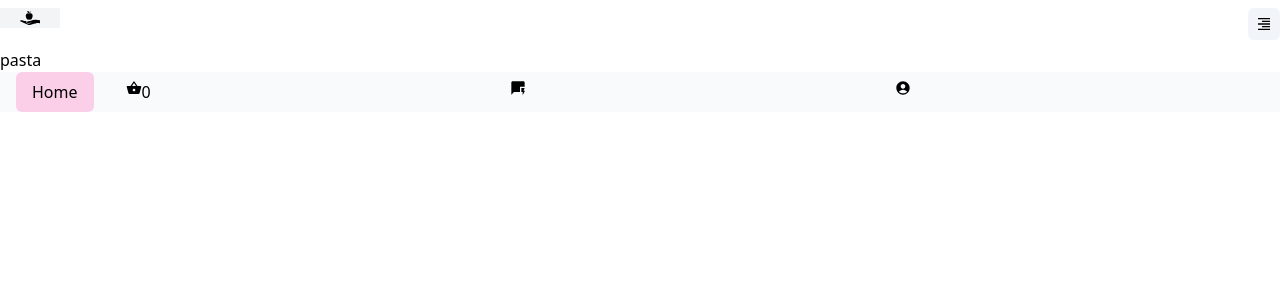
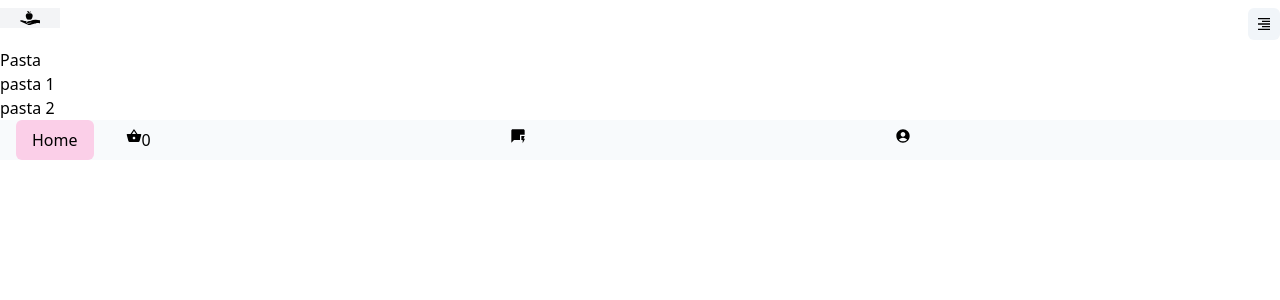
Before and after one commit to dornescum/tailwind-CateringMenu, a Next.js app: page /pasta in a window 1280 px wide. Shown: the top 300 px of the page. Built offline with nearby package versions, Linux system fonts and the light colour scheme; a web font is replaced by a local one.

Commit message:
objecxt products error

```diff
--- a/data/products.json
+++ b/data/products.json
@@ -79,6 +79,22 @@
       "subtitle": "testing subtitle",
       "img": "/assets/p3.jpg",
       "link": "drinks"
+    },
+    {
+      "id": "pasta-1",
+      "title": "pasta 1",
+      "description": "This is a pasta",
+      "subtitle": "testing subtitle",
+      "img": "/assets/p3.jpg",
+      "link": "pasta"
+    },
+    {
+      "id": "pasta-2",
+      "title": "pasta 2",
+      "description": "This is a pasta ",
+      "subtitle": "testing subtitle",
+      "img": "/assets/p3.jpg",
+      "link": "pasta"
     }
   ],
   "salads": [
--- a/pages/api/products/[id].js
+++ b/pages/api/products/[id].js
@@ -4,7 +4,7 @@ import data from '../../../data/products.json'
 
 export default function handler({ query: { id } }, res) {
 	// console.log(data);
-	const filtered = data.salads.filter((item) => item.id === id)
+	const filtered = data.products.filter((item) => item.id === id)
 	if (filtered.length > 0) {
 		res.status(200).json(filtered[0])
 	} else {
--- /dev/null
+++ b/pages/pasta/[id].js
@@ -0,0 +1,46 @@
+import React, {useState} from 'react';
+import {server} from "../../config";
+
+const PastaId = ({pasta}) => {
+	// console.log(pasta);
+	const [data, setData]=useState(pasta);
+	// console.log(data);
+	if (!pasta) return null;
+	return (
+		<div>
+			{!data && <p>no pasta</p>}
+			{data && <p>{pasta.title}</p>}
+			{/*<p>{pasta?.id}</p>*/}
+			{/*<p>{pasta?.title}</p>*/}
+			{/*<p>{pasta?.description}</p>*/}
+			{/*<p>{pasta?.price}</p>*/}
+		</div>
+	);
+};
+
+	export default PastaId;
+export const getStaticProps = async (context) => {
+	const id = context.params.id;
+	const res = await fetch(`${server}/api/products/${id}`);
+	const pasta = await res.json();
+	// console.log(pasta);
+	return {
+		props: {
+			pasta,
+		},
+	};
+};
+export const getStaticPaths = async () => {
+	// fixme error object
+	const res = await fetch(`${server}/api/products/`);
+	// console.log(res);
+	const products = await res.json();
+	console.log(products);
+	if(!products) return null
+	const ids = products.data.products.map((product) => product.id);
+	const paths = ids.map((id) => ({params: {id: id}}));
+	return {
+		paths,
+		fallback: false,
+	};
+};
--- a/pages/pasta/index.js
+++ b/pages/pasta/index.js
@@ -1,11 +1,42 @@
 import React from 'react';
+import path from "path";
+import fs from "fs/promises";
+import Link from "next/link";
 
-const Index = () => {
+
+const Index = ({pasta}) => {
+	// console.log(pasta);
+	const pastaDish = pasta.filter((p)=> p.link === 'pasta');
+	// console.log(pastaDish);
 	return (
 		<div>
-				pasta
+			<ul>
+				{pastaDish.map((item)=>{
+					return <Link href={`/pasta/${item.id}`} key={item.id}>
+						<a>
+							<li>{item.title}</li>
+						</a>
+					</Link>
+				})}
+			</ul>
+
 		</div>
 	);
 };
 
 export default Index;
+export async function getStaticProps() {
+	const filePath = path.join(process.cwd(), 'data', 'products.json');
+	// console.log(filePath);
+	const jsonData = await fs.readFile(filePath);
+	// console.log(jsonData);
+	const data = JSON.parse(jsonData);
+	// console.log(data);
+	return {
+		props: {
+			// products:[{id: 'p1', title: 'product 1'}]
+			pasta: data.products
+		},
+		revalidate: 10
+	};
+}
```
